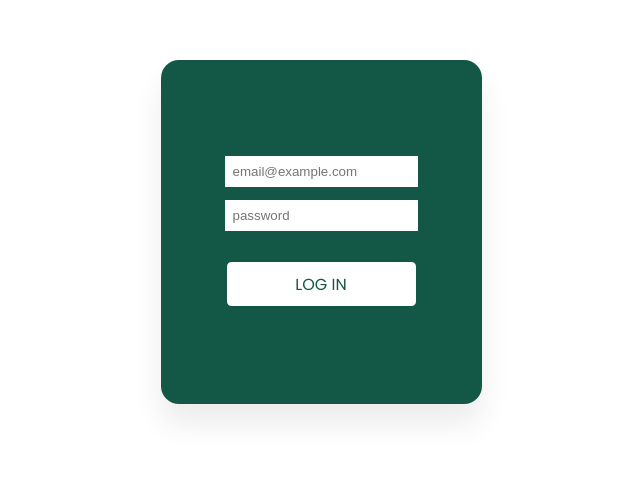
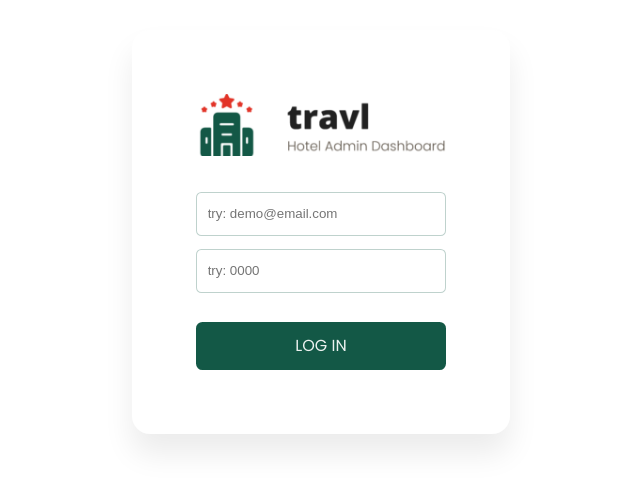
Before and after one commit to physiodevapp/dashboard-miranda, a React (Vite) app: page /login in a window 1280 px wide. Shown: the part 168-654 px from the top of the page, without its empty margins (319-959 px from the left). Built offline with nearby package versions, Linux system fonts and the light colour scheme.

Commit message:
style: add logo to login form
set up default user credentials for demo purposes

```diff
--- a/src/components/Navbar/NavbarComponent.jsx
+++ b/src/components/Navbar/NavbarComponent.jsx
@@ -25,7 +25,7 @@ export const NavbarComponent = ({handleClickMenu, show}) => {
   const navigate = useNavigate();
   const { roomId, bookingId, userId } = useParams();
 
-  const modelListDispatch = useDispatch();
+  const userListDispatch = useDispatch();
 
   const clearSearchTerm = () => {
     setSearchTerm('');
--- a/src/data/mock_users.json
+++ b/src/data/mock_users.json
@@ -1,5 +1,5 @@
 [{"id":"c1c692d5-a8bb-4987-bda9-bf0d63cf952f","first_name":"Edu","last_name":"Gamboa","photo":"http://dummyimage.com/69x68.png/cc0000/ffffff","start_date":"1698822608000","job_description":"Curabitur in libero ut massa volutpat convallis. Morbi odio odio, elementum eu, interdum eu, tincidunt in, leo. Maecenas pulvinar lobortis est.\n\nPhasellus sit amet erat. Nulla tempus. Vivamus in felis eu sapien cursus vestibulum.","telephone":"+52 744 533 8760","status":"active","job":"Reservation desk","password":"03ac674216f3e15c761ee1a5e255f067953623c8b388b4459e13f978d7c846f4","email":"edu.gamboa.rodriguez@gmail.com"},
-{"id":"c1c692d5-a8bb-4987-bda9-bf0d63cf852f","first_name":"Emogene","last_name":"Gloy","photo":"http://dummyimage.com/69x68.png/cc0000/ffffff","start_date":"1698822608000","job_description":"Curabitur in libero ut massa volutpat convallis. Morbi odio odio, elementum eu, interdum eu, tincidunt in, leo. Maecenas pulvinar lobortis est.\n\nPhasellus sit amet erat. Nulla tempus. Vivamus in felis eu sapien cursus vestibulum.","telephone":"+52 744 533 8760","status":"inactive","job":"Reservation desk","password":"","email":"egloy0@com.com"},
+{"id":"c1c692d5-a8bb-4987-bda9-bf0d63cf852f","first_name":"Emogene","last_name":"Gloy","photo":"http://dummyimage.com/69x68.png/cc0000/ffffff","start_date":"1698822608000","job_description":"Curabitur in libero ut massa volutpat convallis. Morbi odio odio, elementum eu, interdum eu, tincidunt in, leo. Maecenas pulvinar lobortis est.\n\nPhasellus sit amet erat. Nulla tempus. Vivamus in felis eu sapien cursus vestibulum.","telephone":"+52 744 533 8760","status":"inactive","job":"Reservation desk","password":"9af15b336e6a9619928537df30b2e6a2376569fcf9d7e773eccede65606529a0","email":"demo@email.com"},
 {"id":"c7a66993-8682-47e8-8bb7-5dac735033cd","first_name":"Zorine","last_name":"Moultrie","photo":"http://dummyimage.com/87x83.png/ff4444/ffffff","start_date":"1694630246000","job_description":"In congue. Etiam justo. Etiam pretium iaculis justo.\n\nIn hac habitasse platea dictumst. Etiam faucibus cursus urna. Ut tellus.","telephone":"+263 766 969 3832","status":"active","job":"Room service","password":"","email":"zmoultrie1@nasa.gov"},
 {"id":"766257e2-d279-4367-b124-549559c4e7b3","first_name":"Antonina","last_name":"Spore","photo":"http://dummyimage.com/74x89.png/dddddd/000000","start_date":"1703819135000","job_description":"Etiam vel augue. Vestibulum rutrum rutrum neque. Aenean auctor gravida sem.\n\nPraesent id massa id nisl venenatis lacinia. Aenean sit amet justo. Morbi ut odio.\n\nCras mi pede, malesuada in, imperdiet et, commodo vulputate, justo. In blandit ultrices enim. Lorem ipsum dolor sit amet, consectetuer adipiscing elit.","telephone":"+86 299 976 8908","status":"active","job":"Reservation desk","password":"","email":"aspore2@addtoany.com"},
 {"id":"c43fe200-f748-4ba3-860a-940b70d76312","first_name":"Darrin","last_name":"Bensusan","photo":"http://dummyimage.com/68x98.png/ff4444/ffffff","start_date":"1703640794000","job_description":"In hac habitasse platea dictumst. Etiam faucibus cursus urna. Ut tellus.\n\nNulla ut erat id mauris vulputate elementum. Nullam varius. Nulla facilisi.","telephone":"+46 186 408 6257","status":"inactive","job":"Reservation desk","password":"","email":"dbensusan3@nifty.com"},
--- a/src/pages/Login/LoginPage.jsx
+++ b/src/pages/Login/LoginPage.jsx
@@ -1,15 +1,16 @@
 import React, { useContext, useEffect, useState } from "react";
-import { Form, Input, SubmitButton, Wrapper } from "./LoginStyled";
+import { Form, FormLogo, Input, SubmitButton, Wrapper } from "./LoginStyled";
 import { AuthContext } from "../../context/AuthContext";
 import { useNavigate } from "react-router-dom";
 import { useDispatch, useSelector } from "react-redux";
 import { userListErrorSelect, userListStatusSelect, userListUserListSelect, userListUserSelect } from "../../features/userList/userListSlice";
 import { userListCanLoginThunk } from "../../features/userList/userListCanLoginThunk";
+import logoImage from '../../assets/dashboard-logo.png';
 
 export const LoginPage = () => {
   const [user, setUser] = useState({ email: "", password: "" });
   const navigate = useNavigate();
-  const { userState, userDispatch } = useContext(AuthContext);
+  const { userDispatch } = useContext(AuthContext);
 
   const userListDispatch = useDispatch();
   const userListError = useSelector(userListErrorSelect);
@@ -74,11 +75,12 @@ export const LoginPage = () => {
     <>
       <Wrapper>
         <Form action="" onSubmit={handleSubmit}>
+          <FormLogo src={logoImage}/>
           <Input
             onChange={handleChangeInput}
             value={user.email}
             key={"email"}
-            placeholder="email@example.com"
+            placeholder="try: demo@email.com"
             type="email"
             name="email"
             id="email"
@@ -87,12 +89,12 @@ export const LoginPage = () => {
             onChange={handleChangeInput}
             value={user.password}
             key={"password"}
-            placeholder="password"
+            placeholder="try: 0000"
             type="password"
             name="password"
             id="password"
           />
-          <SubmitButton styled="secondary" type="submit">
+          <SubmitButton styled="primary" type="submit">
             Log in
           </SubmitButton>
         </Form>
--- a/src/pages/Login/LoginStyled.js
+++ b/src/pages/Login/LoginStyled.js
@@ -11,17 +11,25 @@ export const Wrapper = styled.div`
 `
 
 export const Form = styled.form`
-  background-color: #135846;
-  padding: 6em 4em;
+  background-color: white;
+  padding: 4em 4em 4em;
   box-shadow: 0px 20px 30px #00000014;
   border-radius: 18px;
 `
 
+export const FormLogo = styled.img`
+  width: 250px;
+  text-align: center;
+  margin-bottom: 2em;
+`
+
 export const Input = styled.input`
-  border: none;
   display: block;
   margin-bottom: 1em;
-  padding: 0.6em;
+  padding: 1em 0.8em;
+  width: 100%;
+  border-radius: 0.4em;
+  border: 1px solid #13584645;
 `
 
 export const SubmitButton = styled(ButtonStyled)`
```
